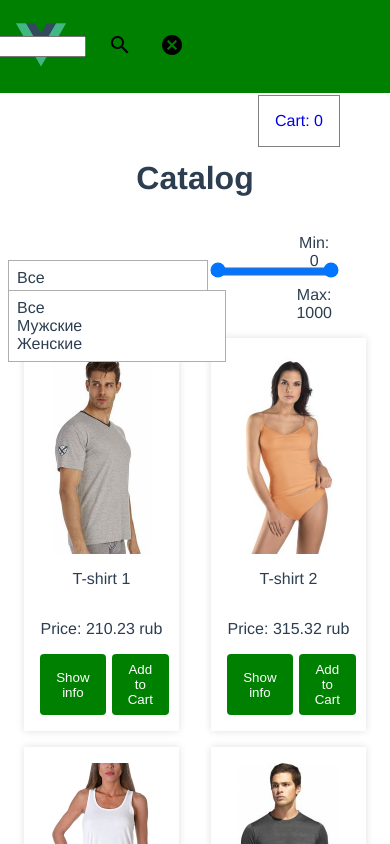
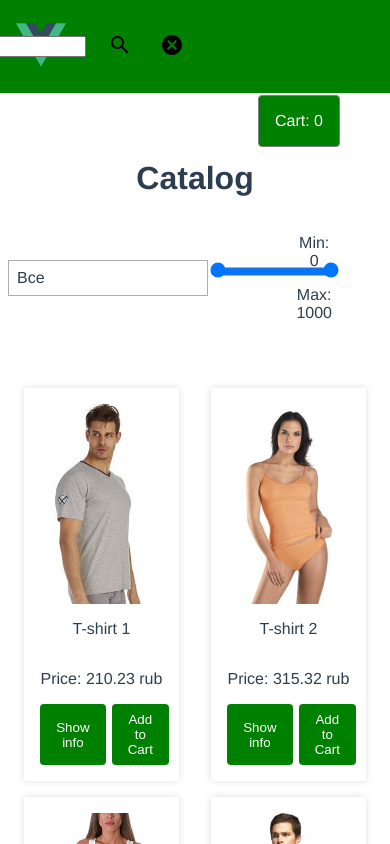
Before and after one commit to Artem-Chebotarev/vuejs-e-commerce, a Vue app: page /#/product in a window 390 px wide. Both pictures are taken after typing "Sample" into the empty fields and a click on the button "search". Shown: the top 844 px of the page. Built offline with nearby package versions, Linux system fonts and the light colour scheme; data requests are answered from the project's data file.

Commit message:
some fixes related to sort by category

```diff
--- a/src/components/cart/v-cart-item.vue
+++ b/src/components/cart/v-cart-item.vue
@@ -19,7 +19,7 @@
         <span class="quantity__btn" @click="increaseAmount">+</span>
       </span>
     </div>
-    <button @click="deleteFromCart">Delete</button>
+    <button class="btn" @click="deleteFromCart">Delete</button>
   </div>
 </template>
 
--- a/src/components/catalog/v-catalog.vue
+++ b/src/components/catalog/v-catalog.vue
@@ -179,6 +179,7 @@ export default {
     justify-content: space-around;
     // column-gap: 5%; // задает расстояние между флекс элементами внутри контейнера
     align-items: center;
+    margin-top: 50px;
   }
   &__link_to_cart {
     position: absolute;
@@ -186,6 +187,9 @@ export default {
     right: 50px;
     padding: $padding * 2;
     border: solid 1px gray;
+    border-radius: $radius;
+    color: #ffffff;
+    background: green;
   }
 }
 
--- a/src/components/v-select.vue
+++ b/src/components/v-select.vue
@@ -2,7 +2,7 @@
   <div class='v-select'>
     <p
         class="title"
-        @click="areOptionsVisible = !areOptionsVisible"
+        @click="clickOnSelect"
     >{{selected}}</p>
     <div
         class="options"
@@ -22,6 +22,7 @@
 <script>
   export default {
     name: "v-select",
+
     props: {
       options: {
         type: Array,
@@ -29,32 +30,42 @@
           return []
         }
       },
+
       selected: {
         type: String,
         default: ''
       },
+
       isExpanded: {
         type: Boolean,
         default: false
       },
     },
+
     data() {
       return {
         areOptionsVisible: false
       }
     },
     methods: {
+      clickOnSelect() {
+        this.areOptionsVisible = !this.areOptionsVisible;
+      },
+
       selectOption(option) {
         this.$emit('select', option)
         this.areOptionsVisible = false;
       },
+
       hideSelect() {
         this.areOptionsVisible = false;
       }
     },
+
     mounted() {
       document.addEventListener('click', this.hideSelect.bind(this), true)
     },
+
     beforeDestroy() {
       document.removeEventListener('click', this.hideSelect)
     }
@@ -81,7 +92,7 @@
     position: absolute;
     top: 30px;
     left: 0;
-    width: 100%;
+    width: 182px;
     padding: 8px;
   }
   .options p:hover {
--- a/src/vuex/store.js
+++ b/src/vuex/store.js
@@ -13,8 +13,8 @@ Vue.use(Vuex);
 let store = new Vuex.Store({
   state: {
     searchValue: '',
-    isMobile: false,
-    isDesktop: true,
+    isMobile: true,
+    isDesktop: false,
     products: [],
     cart: [],
   },
```
